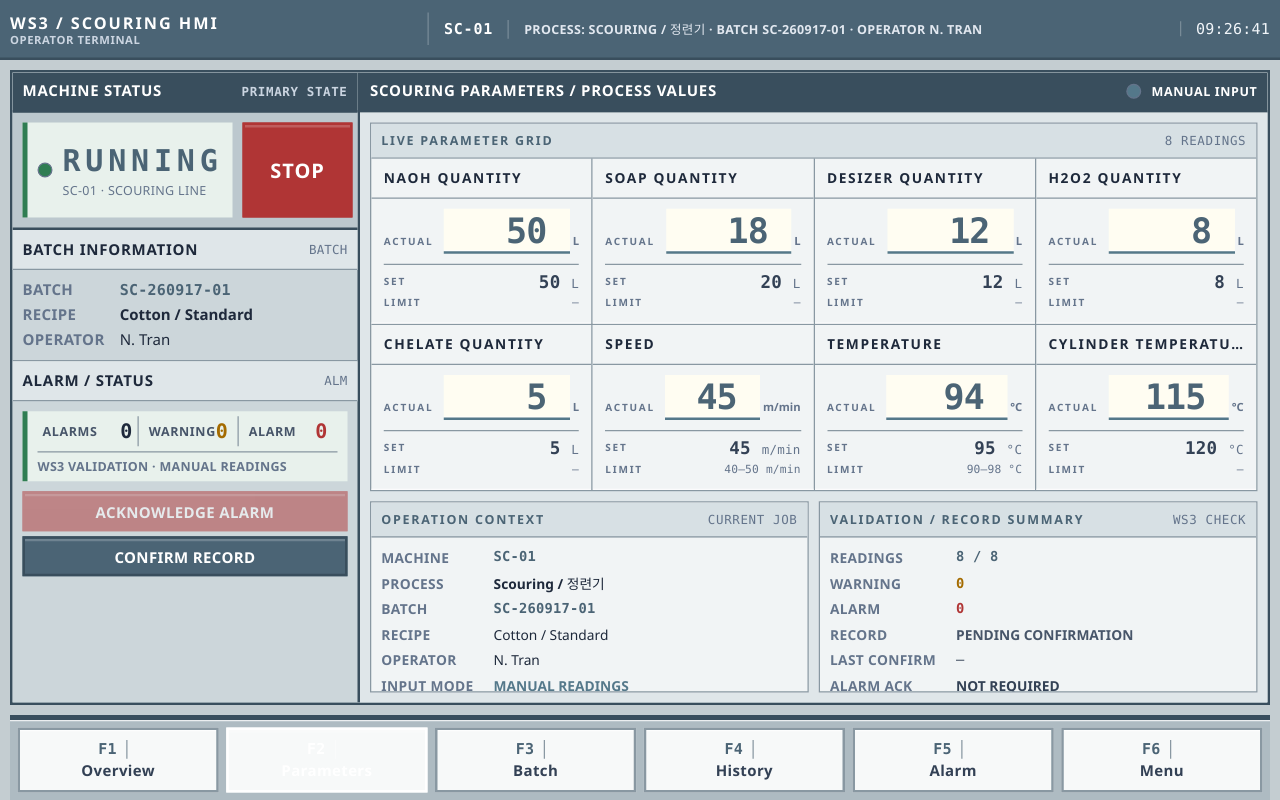
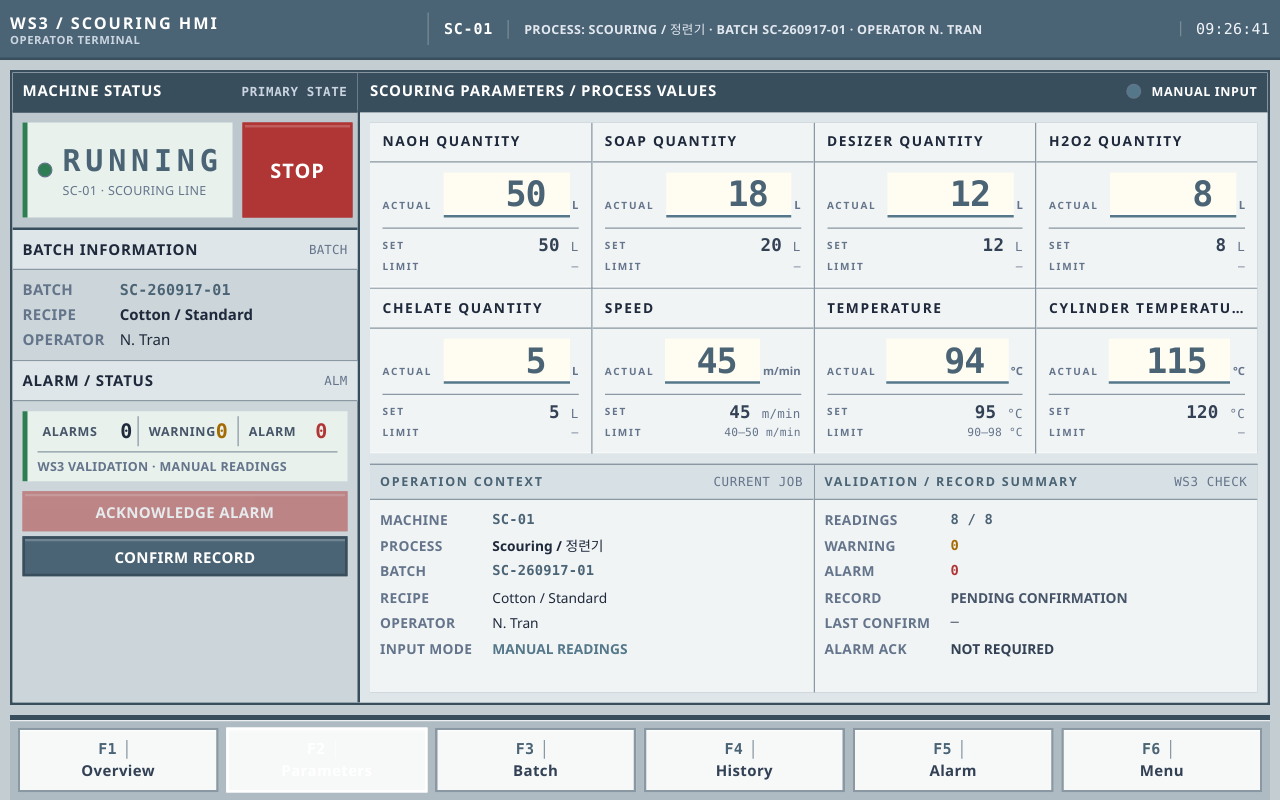
Before and after one commit to Tran-Tr-Khai/ws3-prod-sys, a React (Vite) app in the folder frontend/: page /machine/scouring in a window 1280 px wide. Built offline with nearby package versions, Linux system fonts and the light colour scheme; no server answers.

Commit message:
fix(scouring): simplify operator workspace hierarchy

```diff
--- a/frontend/src/features/machines/ScouringHMIPage.tsx
+++ b/frontend/src/features/machines/ScouringHMIPage.tsx
@@ -99,17 +99,13 @@ export function ScouringHMIPage() {
           <header className="flex min-h-8 items-center justify-between border-b-2 border-industrialDark bg-industrialDark px-2 py-1 text-white"><h2 className="text-xs font-bold uppercase tracking-wider">Scouring parameters / Process values</h2><span className="flex items-center gap-2 text-[10px] font-bold uppercase tracking-wider"><StatusLamp status="info" showLabel={false} /> MANUAL INPUT</span></header>
           <div className="min-h-0 flex-1 overflow-hidden bg-surfaceMuted p-2">
             <div className="flex h-full min-h-0 flex-col gap-2">
-              <section className="min-h-0 flex-none overflow-hidden border border-line bg-hmiInstrument">
-                <div className="flex min-h-7 items-center justify-between border-b border-line bg-[#d7e0e4] px-2 py-1">
-                  <h3 className="text-[10px] font-bold uppercase tracking-[0.14em] text-industrial">Live parameter grid</h3>
-                  <span className="font-mono text-[10px] uppercase tracking-wider text-slate-500">8 readings</span>
-                </div>
+              <section className="min-h-0 flex-none overflow-hidden bg-hmiInstrument">
                 <div className="grid grid-cols-2 content-start items-start gap-px bg-line lg:grid-cols-4">
                   {validatedParameters.map((parameter) => <ParameterSetpoint key={parameter.label} {...parameter} actual={actualValues[parameter.label]} actualEditable onActualChange={(value) => updateActualValue(parameter.label, value)} onInvalidInput={() => logInvalidInput(parameter)} />)}
                 </div>
               </section>
-              <div className="grid min-h-0 flex-1 grid-cols-1 gap-2 lg:grid-cols-2">
-                <section className="min-h-0 overflow-hidden border border-line bg-hmiInstrument">
+              <div className="grid min-h-0 flex-1 grid-cols-1 gap-px border-t border-line bg-line lg:grid-cols-2">
+                <section className="min-h-0 overflow-hidden bg-hmiInstrument">
                   <header className="flex min-h-7 items-center justify-between border-b border-line bg-[#d7e0e4] px-2 py-1">
                     <h3 className="text-[10px] font-bold uppercase tracking-[0.14em] text-industrial">Operation context</h3>
                     <span className="font-mono text-[10px] uppercase tracking-wider text-slate-500">Current job</span>
@@ -123,7 +119,7 @@ export function ScouringHMIPage() {
                     <span className="font-bold uppercase tracking-wide text-slate-500">Input mode</span><span className="font-semibold uppercase text-info">Manual readings</span>
                   </div>
                 </section>
-                <section className="min-h-0 overflow-hidden border border-line bg-hmiInstrument">
+                <section className="min-h-0 overflow-hidden bg-hmiInstrument">
                   <header className="flex min-h-7 items-center justify-between border-b border-line bg-[#d7e0e4] px-2 py-1">
                     <h3 className="text-[10px] font-bold uppercase tracking-[0.14em] text-industrial">Validation / record summary</h3>
                     <span className="font-mono text-[10px] uppercase tracking-wider text-slate-500">WS3 check</span>
```
